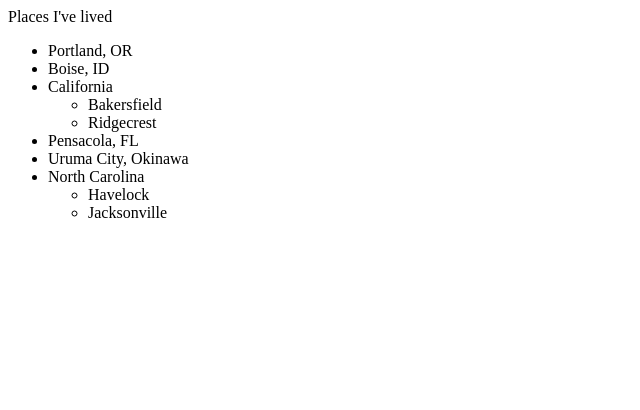
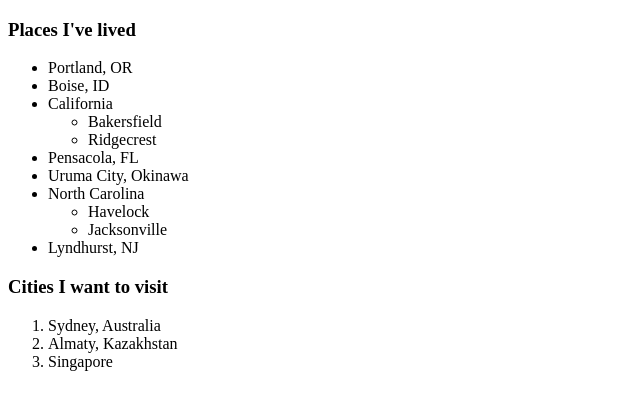
Before and after one commit to JonReuter/html-exercise, a plain HTML site: page index.html in a window 1280 px wide. Shown: the whole page, without its empty margins (0-640 px from the left). Drawn offline with Linux system fonts and the light colour scheme.

Commit message:
headers added

```diff
--- a/index.html
+++ b/index.html
@@ -9,7 +9,7 @@
     <title>Places I've Lived</title>
 </head>
 <body>
-Places I've lived
+<h3>Places I've lived</h3>
     <ul>
         <li>Portland, OR</li>
         <li>Boise, ID</li>
@@ -22,13 +22,19 @@ Places I've lived
         <li>Pensacola, FL</li>
         <li>Uruma City, Okinawa</li>
         <li>North Carolina
-                <ul>
-                    <li>Havelock</li>
-                    <li>Jacksonville</li>
-                </ul>
-            </li>
+            <ul>
+                <li>Havelock</li>
+                <li>Jacksonville</li>
+            </ul>
+        </li>
+        <li>Lyndhurst, NJ</li>
     </ul>
-
+<h3>Cities I want to visit</h3>
+    <ol>
+        <li>Sydney, Australia</li>
+        <li>Almaty, Kazakhstan</li>
+        <li>Singapore</li>
+    </ol>
 
 
 </body>
```
